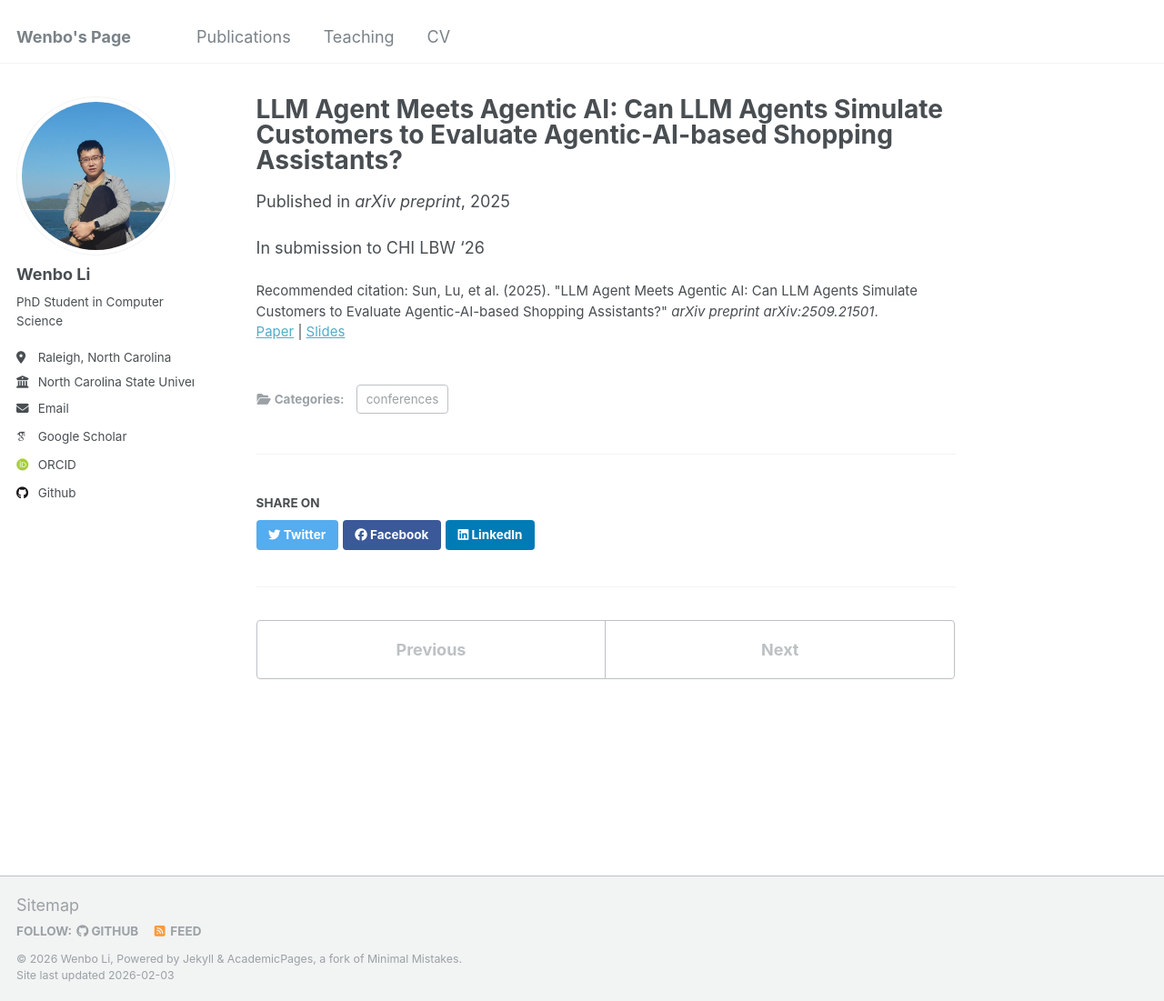
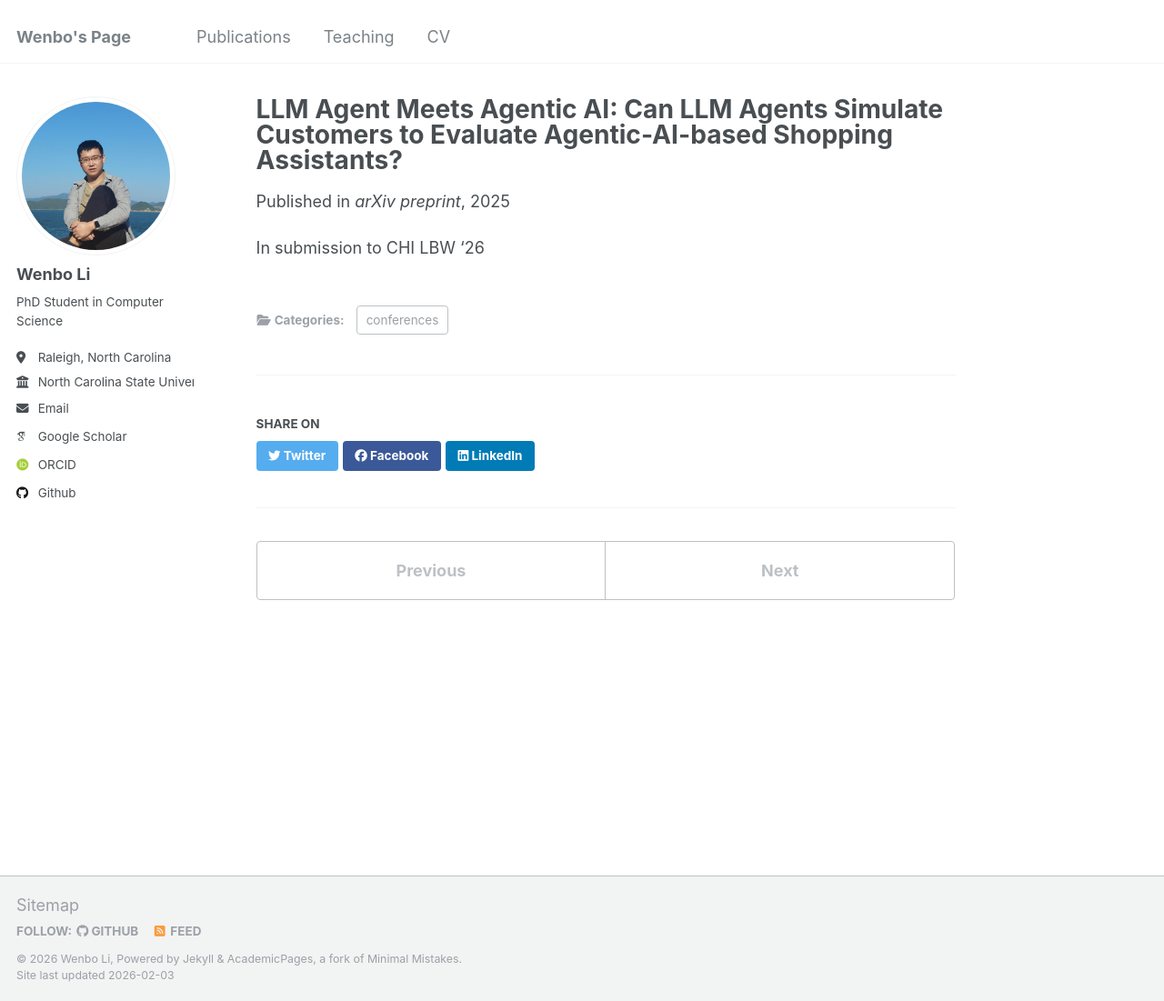
Before and after one commit to wlicb/me, a Jekyll site: the page built from _publications/2025-09-25-llm-agent-meets-agentic-ai.md, in a window 1280 px wide and 1101 px high. Shown: the whole window at 91% size. Built offline with Jekyll 4.4.1, drawn with Linux system fonts in a browser that asks for light colours; some web fonts are replaced.

Commit message:
Remove citation from publication metadata
Removed citation for the paper from the publication metadata.

```diff
--- a/_publications/2025-09-25-llm-agent-meets-agentic-ai.md
+++ b/_publications/2025-09-25-llm-agent-meets-agentic-ai.md
@@ -8,6 +8,5 @@ date: 2025-09-25
 venue: 'arXiv preprint'
 slidesurl: ''
 paperurl: 'https://arxiv.org/abs/2509.21501'
-citation: 'Sun, Lu, et al. (2025). "LLM Agent Meets Agentic AI: Can LLM Agents Simulate Customers to Evaluate Agentic-AI-based Shopping Assistants?" <i>arXiv preprint arXiv:2509.21501</i>.'
 ---
 In submission to CHI LBW '26
```
